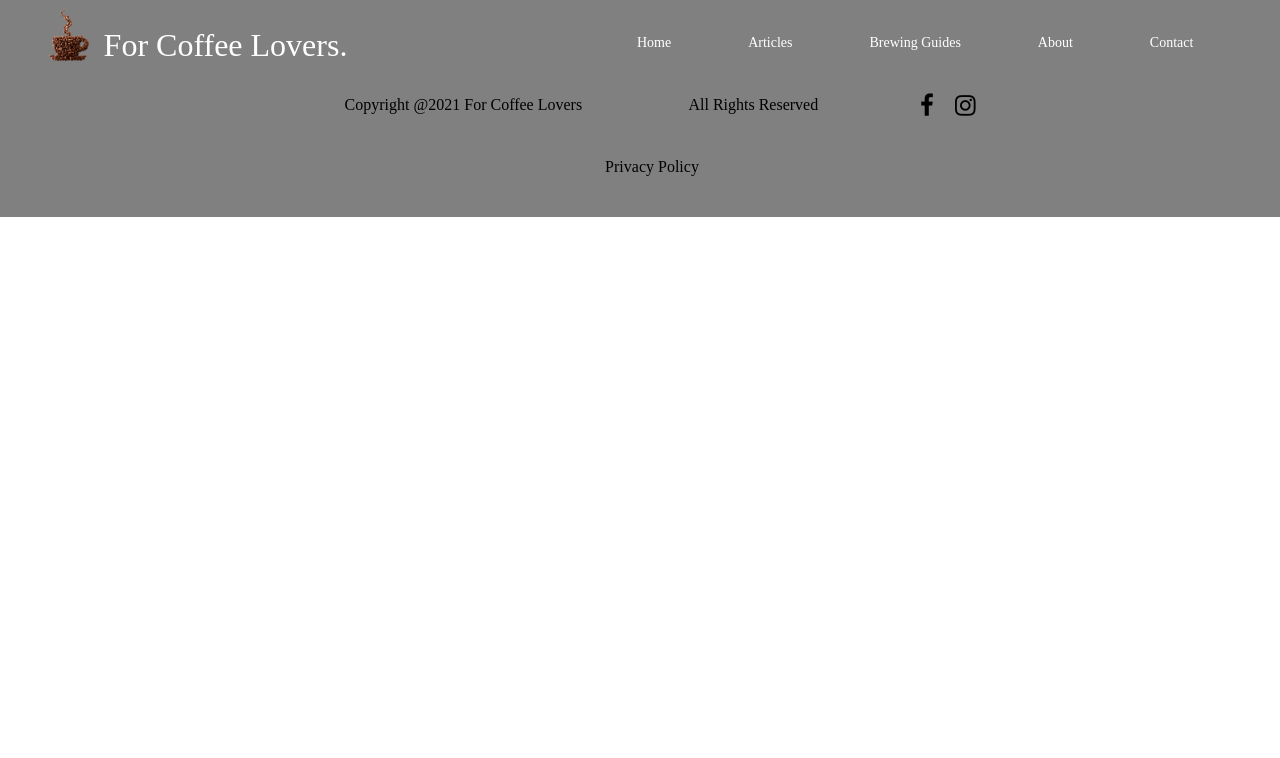
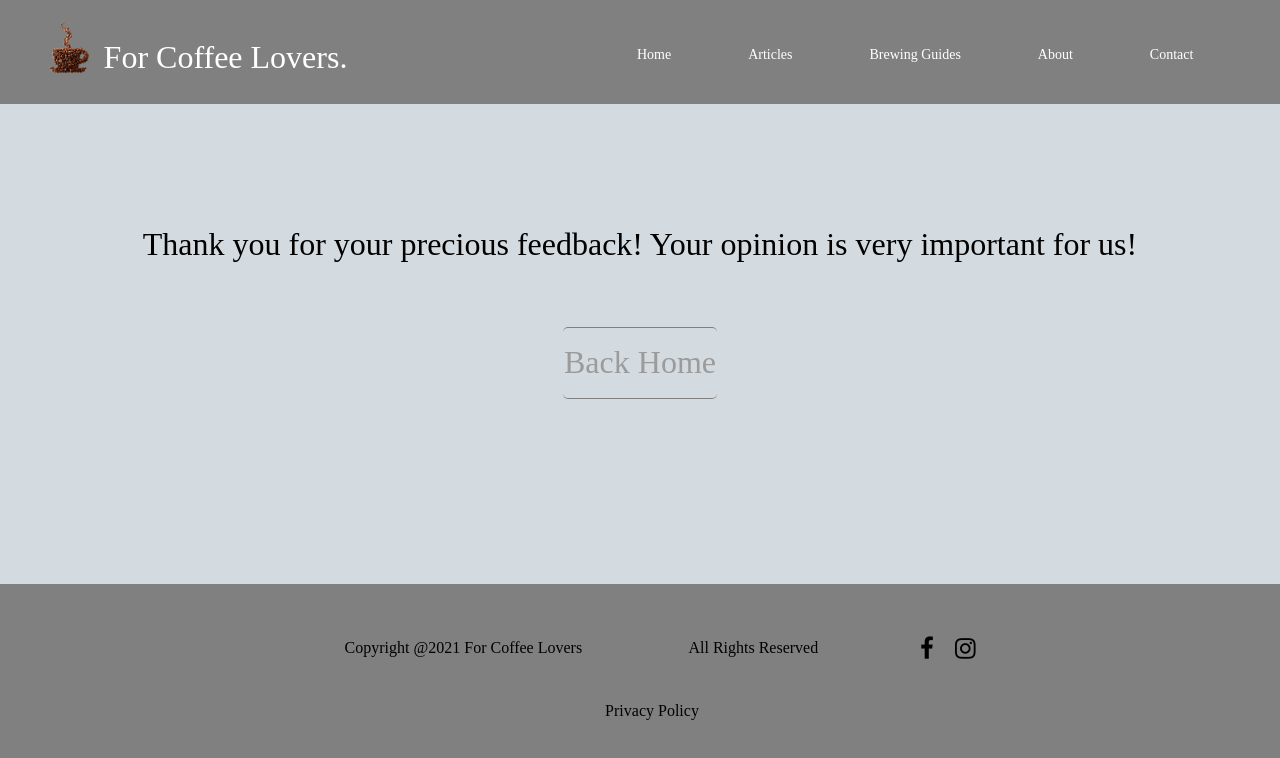
Before and after one commit to Andrea-March/Andrea-March.github.io, a React (Create React App) app: page /thank-you in a window 1280 px wide. Shown: the top 758 px of the page. Built offline with nearby package versions, Linux system fonts and the light colour scheme.

Commit message:
added comments and thank you page

```diff
--- a/src/App.js
+++ b/src/App.js
@@ -12,6 +12,7 @@ import ArticlePage from "./components/articles/article-page/ArticlePage";
 import ContactUs from "./components/contactUs/ContactUs";
 import About from "./components/about/About";
 import Guides from "./components/guides/Guides";
+import ThankYou from "./components/contactUs/ThankYou";
 
 function App() {
   return (
@@ -28,6 +29,7 @@ function App() {
                   <Route exact path='/guides' element={<Guides />} />
                   <Route exact path='/about' element={<About />} />
                   <Route exact path='/contacts' element={<ContactUs />} />
+                  <Route exact path='thank-you' element={<ThankYou />} />
               </Routes>
           <Footer />
           </BrowserRouter>
--- a/src/components/articles/article-page/ArticlePage.js
+++ b/src/components/articles/article-page/ArticlePage.js
@@ -135,6 +135,7 @@ const ArticlePage = () => {
                     </p>
                 </div>
             </div>
+            <CommentSection comments={article.comments} />
             {
                 article.related &&
                 <div>
--- a/src/components/contactUs/ContactUs.css
+++ b/src/components/contactUs/ContactUs.css
@@ -139,12 +139,25 @@
     background-color: grey;
     top: 80px;
     left: 0;
-    z-index: 999;
+    z-index: 992;
     animation: ease-in-out fade-in 0.4s;
     display: flex;
     align-items: center;
     justify-content: center;
+    text-align: center;
     color: white;
+    font-size: 1.4rem;
+}
+
+.thanks-div {
+    min-height: var(--content-min-height);
+    background-color: var(--accent);
+    display: flex;
+    align-items: center;
+    justify-content: center;
+    flex-direction: column;
+    font-size: 2rem;
+    text-align: center;
 }
 
 @media all and (max-width: 820px) {
--- a/src/components/contactUs/ContactUs.js
+++ b/src/components/contactUs/ContactUs.js
@@ -2,10 +2,13 @@ import React, {useState} from "react";
 
 import './ContactUs.css'
 import {send} from "../../service/retrieve";
+import {useNavigate} from "react-router-dom";
 
 
 const ContactUs = () => {
-    const thankMessage = "Thank you for your precious feedback! Your opinion is very important for us!"
+
+    const navigate = useNavigate()
+
     const errorMessage = "Something went wrong, please try again later!"
     const [name, setName] = useState("")
     const [mail, setMail] = useState("")
@@ -13,19 +16,25 @@ const ContactUs = () => {
     const [toastText, setToastText] = useState("")
     const [showToast, setShowToast] = useState(false)
     const sendMessage = () => {
-        if(message !== ""){
+        if(name === ""){
+            setToastText("Please enter your name!")
+            notify()
+            return
+        }else if(message ===""){
+            setToastText("Please enter a message!")
+            notify()
+            return
+        }else{
             send({"sender": name, "message": message, "date": new Date(), "mail": mail})
                 .then((res) => {
-                    let mess = res.status === 201 || res.status === 200 ? thankMessage : errorMessage;
-                    setToastText(mess)
-                    notify()
+                    navigate('/thank-you')
                 }).catch(()=>{setToastText(errorMessage); notify()})
         }
     }
 
     const notify = () => {
         setShowToast(true)
-        setTimeout(()=> {setShowToast(false)},3000)
+        setTimeout(()=> {setShowToast(false); setToastText("")},3000)
     }
 
     return(
--- /dev/null
+++ b/src/components/contactUs/ThankYou.js
@@ -0,0 +1,23 @@
+import React from "react";
+import './ContactUs.css'
+import {useNavigate} from "react-router-dom";
+
+const ThankYou = () => {
+
+    const navigate = useNavigate()
+
+    const goBackHome = () => {
+        navigate('/')
+    }
+
+    return(
+        <div className="thanks-div">
+            Thank you for your precious feedback! Your opinion is very important for us!
+            <div className="button-send" onClick={() => {goBackHome()}}>
+                Back Home
+            </div>
+        </div>
+    )
+}
+
+export default ThankYou;
--- a/src/components/footer/footer.css
+++ b/src/components/footer/footer.css
@@ -4,6 +4,7 @@
     width: 100%;
     color: black;
     font-size: 12px;
+    height: var(--footer-height);
 }
 .footer .fa{
     width: 20px;
--- a/src/components/header/header.css
+++ b/src/components/header/header.css
@@ -1,6 +1,6 @@
 .navbar {
     background-color: var(--primary);
-    height: 80px;
+    height: var(--navbar-height);
     display: flex;
     justify-content: center;
     align-items: center;
@@ -8,7 +8,7 @@
     position: sticky;
     position: -webkit-sticky;
     top: 0;
-    z-index: 900;
+    z-index: 994;
 }
 
 .navbar-container {
@@ -130,7 +130,7 @@
     .nav-menu.active {
         position: fixed;
         transform: translate3d(0, 25vh, 0);
-        z-index: 3;
+        z-index: 994;
     }
     .nav-item {
         width: 100%;
@@ -161,7 +161,7 @@
         font-size: 1.8rem;
         cursor: pointer;
         margin-left: 80vw;
-        z-index: 4;
+        z-index: 995;
         width: 20px;
     }
 
--- a/src/index.css
+++ b/src/index.css
@@ -17,5 +17,17 @@ code {
 :root {
   --mobiletransition: 820px;
   --primary: grey;
-  --accent: #d4dbe0
+  --accent: #d4dbe0;
+  --navbar-height: 8.4vh;
+  --footer-height: 15vh;
+  --content-min-height: 76.6vh;
 }
+
+
+@media all and (max-height: 900px){
+  :root{
+    --navbar-height: 13vh;
+    --footer-height: 27vh;
+    --content-min-height: 60vh;
+  }
+}
```
Also changed, not shown: src/components/comment-section/Comment.js (added, +16 -0 lines), src/components/comment-section/CommentSection.js (added, +30 -0 lines), src/components/comment-section/commentSection.css (added, +46 -0 lines).
